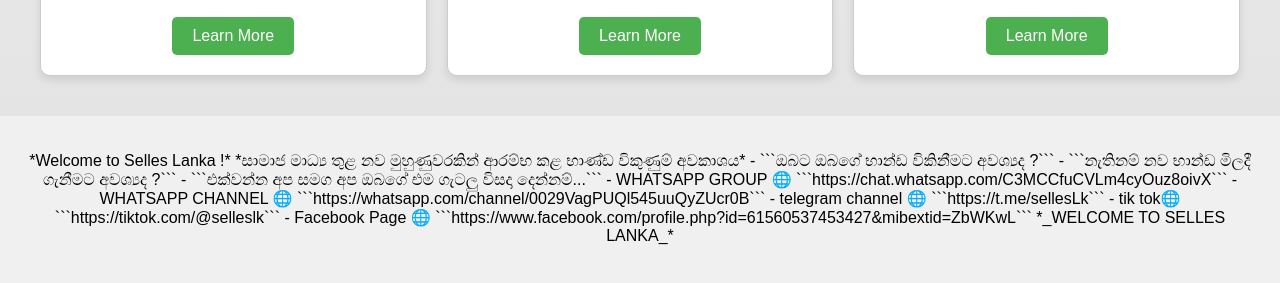
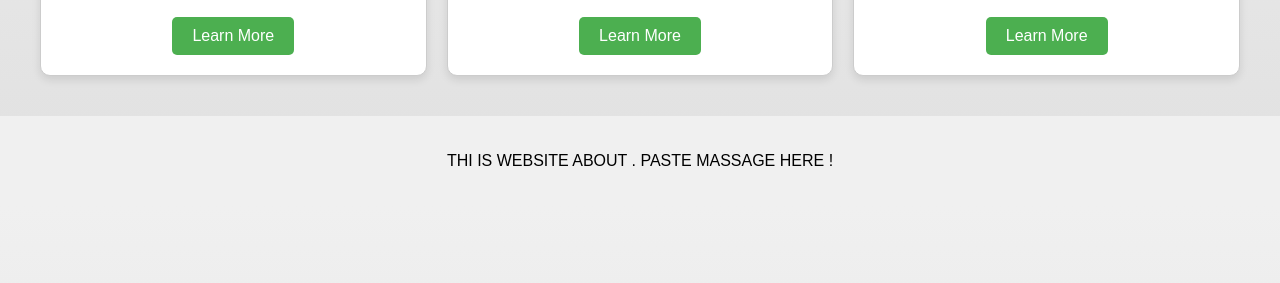
Before and after one commit to KAVI-OFFICIALs/Selles.lk, a plain HTML site: page index.html in a window 1280 px wide. Shown: the part 435-718 px from the top of the page. Drawn offline with Linux system fonts and the light colour scheme.

Commit message:
Update index.html

````diff
--- a/index.html
+++ b/index.html
@@ -110,35 +110,7 @@
         </div>
     </div>
     <div class="footer">
-        <p> *Welcome to Selles Lanka !*
-
-*සාමාජ මාධ්‍ය තුළ නව මුහුණුවරකින් ආරම්භ කළ භාණ්ඩ විකුණුම් අවකාශය*
-
-- ```ඔබට ඔබගේ භාන්ඩ විකිනීමට අවශ්‍යද ?```
-- ```නැතිනම් නව භාන්ඩ මිලදී ගැනීමට අවශ්‍යද ?```
-- ```එක්වන්න අප සමග අප ඔබගේ එම ගැටලු විසදා දෙන්නම්...```
-
--  WHATSAPP GROUP 🌐
-
-```https://chat.whatsapp.com/C3MCCfuCVLm4cyOuz8oivX```
-
-- WHATSAPP CHANNEL 🌐
-
-```https://whatsapp.com/channel/0029VagPUQl545uuQyZUcr0B```
-
-- telegram channel 🌐
-
-```https://t.me/sellesLk```
-
-- tik tok🌐
-
-```https://tiktok.com/@selleslk```
-
-- Facebook Page 🌐
-
-```https://www.facebook.com/profile.php?id=61560537453427&mibextid=ZbWKwL```
-
-*_WELCOME TO SELLES LANKA_*
+        <p> THI IS WEBSITE ABOUT .   PASTE MASSAGE HERE !
         </p>
     </div>
 </body>
````
